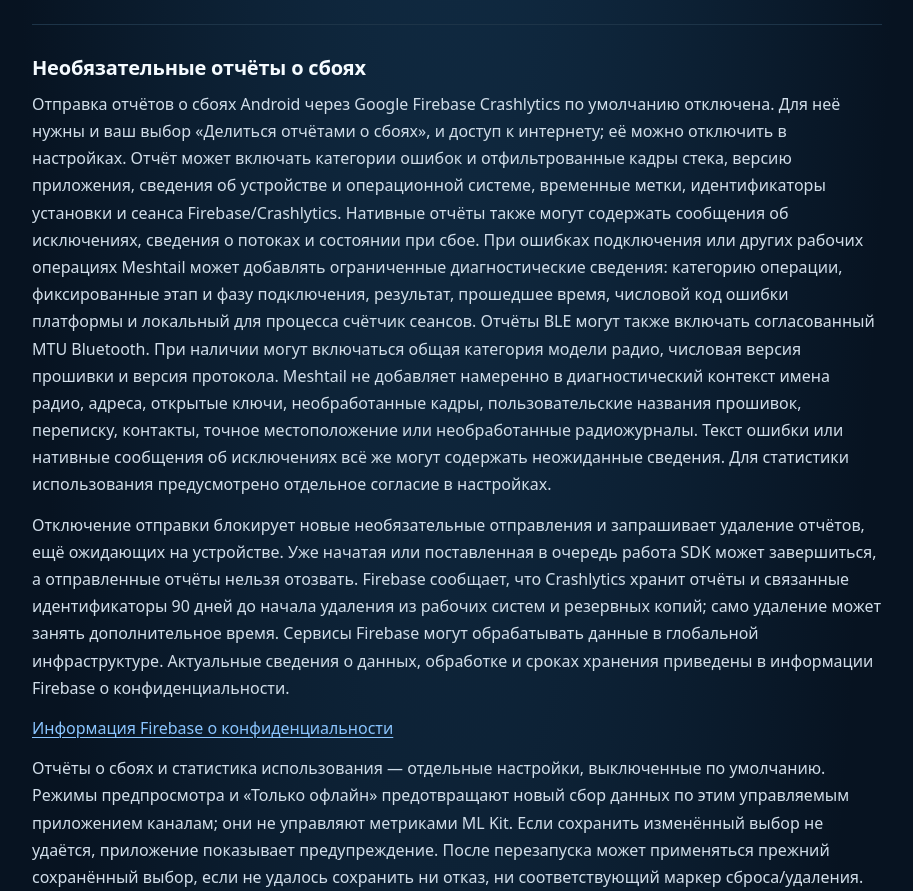
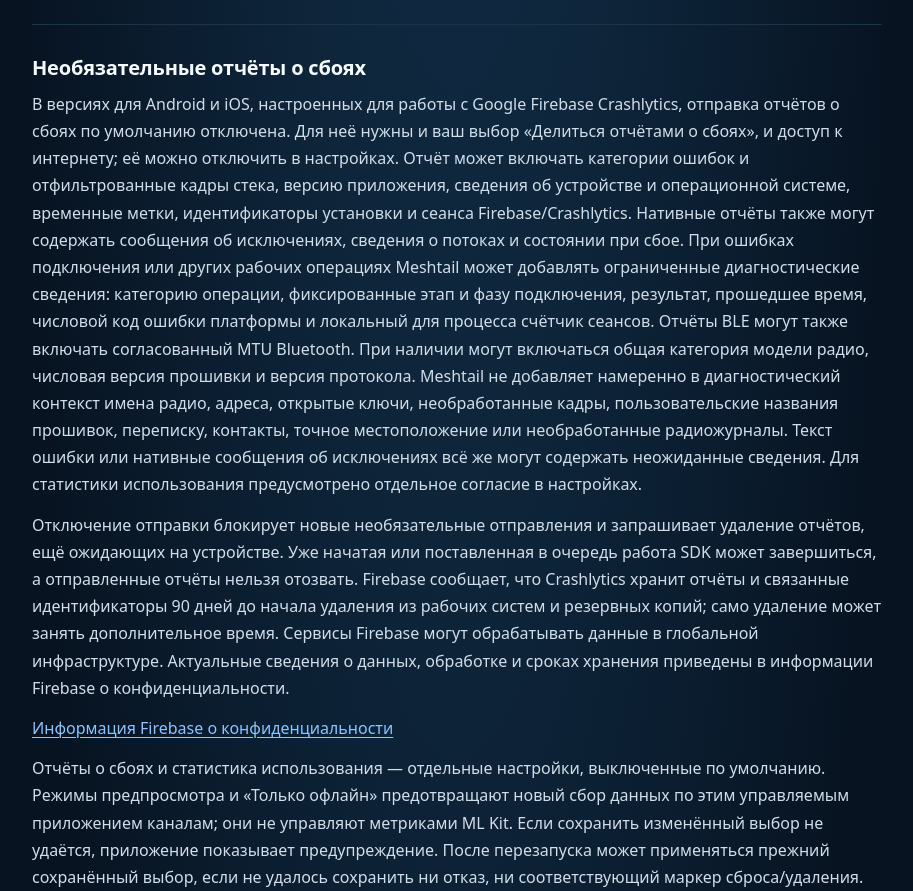
Before and after one commit to meshtailapp/meshtail-issues, a plain HTML site: page privacy/ru/index.html in a window 1280 px wide. Shown: the part 1570-2461 px from the top of the page, without its empty margins (183-1096 px from the left). Drawn offline with Linux system fonts and the light colour scheme.

Commit message:
Update crash report section in Russian index.html

```diff
--- a/privacy/ru/index.html
+++ b/privacy/ru/index.html
@@ -75,7 +75,7 @@
       </section>
 
       <section aria-labelledby="crashes"><h2 id="crashes">Необязательные отчёты о сбоях</h2>
-        <p>Отправка отчётов о сбоях Android через Google Firebase Crashlytics по умолчанию отключена. Для неё нужны и ваш выбор «Делиться отчётами о сбоях», и доступ к интернету; её можно отключить в настройках. Отчёт может включать категории ошибок и отфильтрованные кадры стека, версию приложения, сведения об устройстве и операционной системе, временные метки, идентификаторы установки и сеанса Firebase/Crashlytics. Нативные отчёты также могут содержать сообщения об исключениях, сведения о потоках и состоянии при сбое. При ошибках подключения или других рабочих операциях Meshtail может добавлять ограниченные диагностические сведения: категорию операции, фиксированные этап и фазу подключения, результат, прошедшее время, числовой код ошибки платформы и локальный для процесса счётчик сеансов. Отчёты BLE могут также включать согласованный MTU Bluetooth. При наличии могут включаться общая категория модели радио, числовая версия прошивки и версия протокола. Meshtail не добавляет намеренно в диагностический контекст имена радио, адреса, открытые ключи, необработанные кадры, пользовательские названия прошивок, переписку, контакты, точное местоположение или необработанные радиожурналы. Текст ошибки или нативные сообщения об исключениях всё же могут содержать неожиданные сведения. Для статистики использования предусмотрено отдельное согласие в настройках.</p>
+        <p>В версиях для Android и iOS, настроенных для работы с Google Firebase Crashlytics, отправка отчётов о сбоях по умолчанию отключена. Для неё нужны и ваш выбор «Делиться отчётами о сбоях», и доступ к интернету; её можно отключить в настройках. Отчёт может включать категории ошибок и отфильтрованные кадры стека, версию приложения, сведения об устройстве и операционной системе, временные метки, идентификаторы установки и сеанса Firebase/Crashlytics. Нативные отчёты также могут содержать сообщения об исключениях, сведения о потоках и состоянии при сбое. При ошибках подключения или других рабочих операциях Meshtail может добавлять ограниченные диагностические сведения: категорию операции, фиксированные этап и фазу подключения, результат, прошедшее время, числовой код ошибки платформы и локальный для процесса счётчик сеансов. Отчёты BLE могут также включать согласованный MTU Bluetooth. При наличии могут включаться общая категория модели радио, числовая версия прошивки и версия протокола. Meshtail не добавляет намеренно в диагностический контекст имена радио, адреса, открытые ключи, необработанные кадры, пользовательские названия прошивок, переписку, контакты, точное местоположение или необработанные радиожурналы. Текст ошибки или нативные сообщения об исключениях всё же могут содержать неожиданные сведения. Для статистики использования предусмотрено отдельное согласие в настройках.</p>
         <p>Отключение отправки блокирует новые необязательные отправления и запрашивает удаление отчётов, ещё ожидающих на устройстве. Уже начатая или поставленная в очередь работа SDK может завершиться, а отправленные отчёты нельзя отозвать. Firebase сообщает, что Crashlytics хранит отчёты и связанные идентификаторы 90 дней до начала удаления из рабочих систем и резервных копий; само удаление может занять дополнительное время. Сервисы Firebase могут обрабатывать данные в глобальной инфраструктуре. Актуальные сведения о данных, обработке и сроках хранения приведены в информации Firebase о конфиденциальности.</p>
         <p><a href="https://firebase.google.com/support/privacy">Информация Firebase о конфиденциальности</a></p>
         <p>Отчёты о сбоях и статистика использования — отдельные настройки, выключенные по умолчанию. Режимы предпросмотра и «Только офлайн» предотвращают новый сбор данных по этим управляемым приложением каналам; они не управляют метриками ML Kit. Если сохранить изменённый выбор не удаётся, приложение показывает предупреждение. После перезапуска может применяться прежний сохранённый выбор, если не удалось сохранить ни отказ, ни соответствующий маркер сброса/удаления.</p>
```
